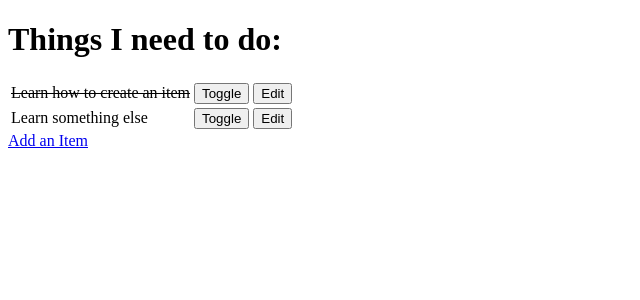
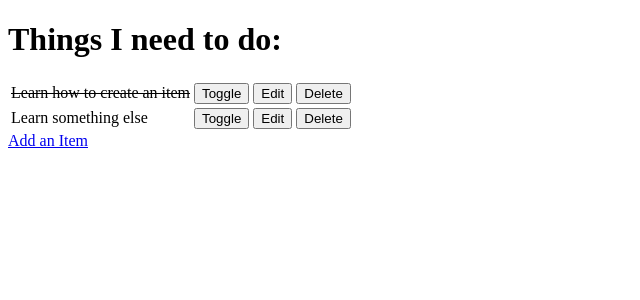
Before and after one commit to markdaniel1982/hellodjango, a Django app: page / in a window 1280 px wide. Shown: the top 300 px of the page, without its empty margins (0-640 px from the left). Run offline with Django 3.2, Linux system fonts and the light colour scheme; data comes from the database, SQL or seed files in the repository; both versions use the stored data as it was after the commit.

Commit message:
add delete function to tasks.html

```diff
--- a/django_todo/urls.py
+++ b/django_todo/urls.py
@@ -23,4 +23,5 @@ urlpatterns = [
     path('add', views.add_item, name='add'),
     path('edit/<item_id>', views.edit_item, name="edit"),
     path('toggle/<item_id>', views.toggle_item, name="toggle"),
+    path('delete/<item_id>', views.delete_item, name="delete"),
 ]
--- a/todo/templates/todo/todo_list.html
+++ b/todo/templates/todo/todo_list.html
@@ -28,6 +28,11 @@
                     <button>Edit</button>
                 </a>
             </td>
+            <td>
+                <a href="/delete/{{ item.id }}">
+                    <button>Delete</button>
+                </a>
+            </td>
         </tr>
         {% empty %}
         <tr>
--- a/todo/views.py
+++ b/todo/views.py
@@ -45,3 +45,9 @@ def toggle_item(request, item_id):
     item.done = not item.done
     item.save()
     return redirect('get_todo_list')
+
+
+def delete_item(request, item_id):
+    item = get_object_or_404(Item, id=item_id)
+    item.delete()
+    return redirect('get_todo_list')
```
Also changed, not shown: db.sqlite3.
